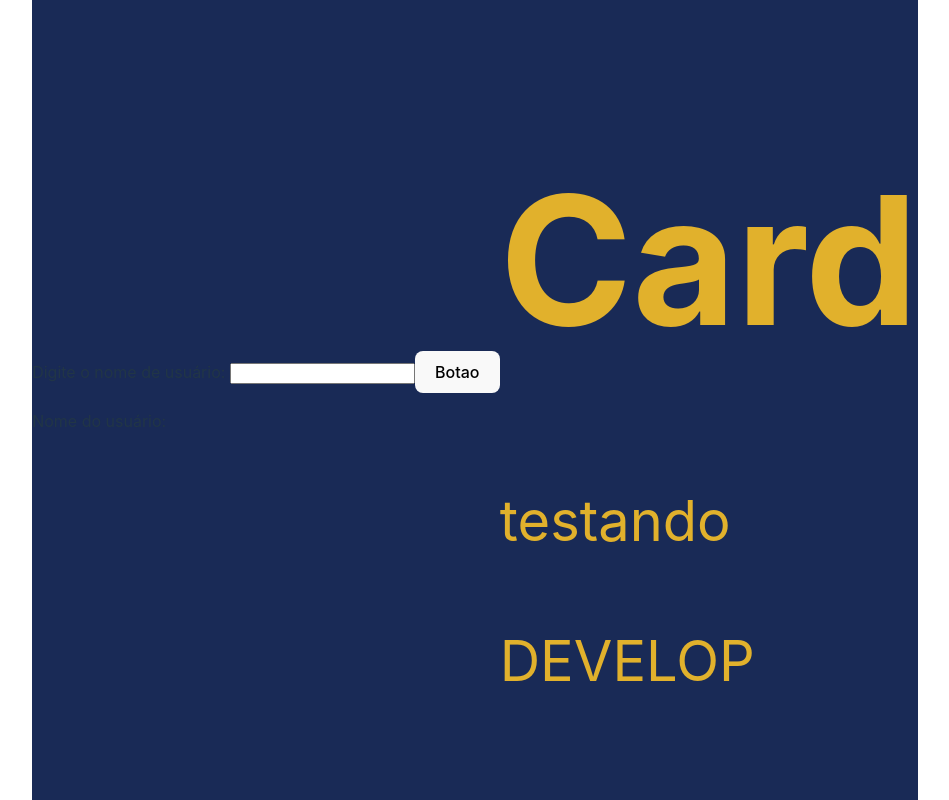
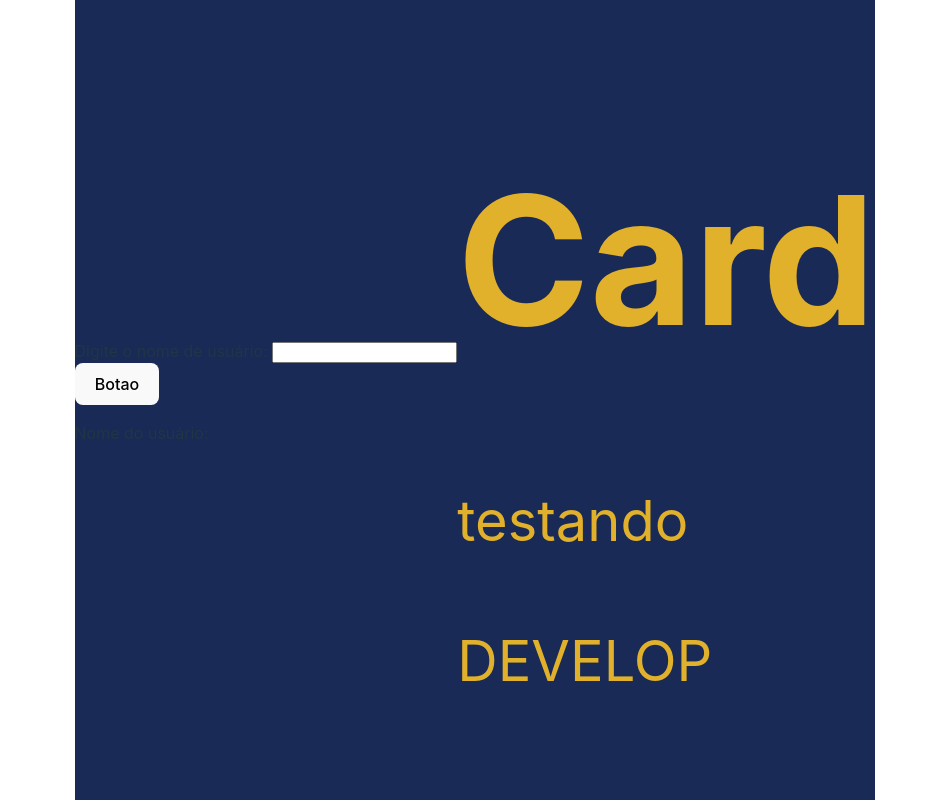
Before and after one commit to elianDev/github-search, a React (Vite) app: page / in a window 1280 px wide. Shown: the whole page, without its empty margins (165-1114 px from the left). Built offline with nearby package versions, Linux system fonts and the light colour scheme.

Commit message:
feat:creating-button-component

```diff
--- /dev/null
+++ b/src/components/button/index.tsx
@@ -0,0 +1,16 @@
+interface IProp {
+    method: () => Promise<any>;
+  }
+
+  export function Button({ method }: IProp) {
+    const handleClick = async (event: React.MouseEvent<HTMLButtonElement>) => {
+      event.preventDefault();
+      await method();
+    };
+
+    return (
+      <div>
+        <button onClick={handleClick}>Botao</button>
+      </div>
+    );
+  }
--- a/src/components/input/index.tsx
+++ b/src/components/input/index.tsx
@@ -1,5 +1,6 @@
 import { useContext, useEffect, useState } from "react";
 import { MyContext } from "../../context/MyContext";
+import { Button } from "../button";
 
 export function Input(): JSX.Element {
 
@@ -21,15 +22,18 @@ export function Input(): JSX.Element {
     setData(response)
   }, [response])
 
-  const handleClick = async (e: React.FormEvent<HTMLFormElement>): Promise<any> => {
-    e.preventDefault()
+  const handleClick = async (e?: React.FormEvent<HTMLFormElement>): Promise<any> => {
+    e?.preventDefault()
     handleSubmit(value)
+    clearState()
+  }
+
+  const clearState = () => {
     setValue("")
   }
 
   return (
     <div>
-
       <form onSubmit={handleClick}>
         {/* Ao submit, executa a função handleSubmit enviando o argumento value */}
         <label htmlFor="name">Digite o nome de usuário: </label>
@@ -39,8 +43,7 @@ export function Input(): JSX.Element {
           value={value}
           onChange={(item) => setValue(item.target.value.toLowerCase().split(' ').join(''))}
         />
-        <button>Botao</button>
-
+        <Button method={handleClick}/>
       </form>
       <div>{data && <p>Nome do usuário: {data.name}</p>}</div>
     </div>
```
Also changed, not shown: src/components/button/style.scss (added).
